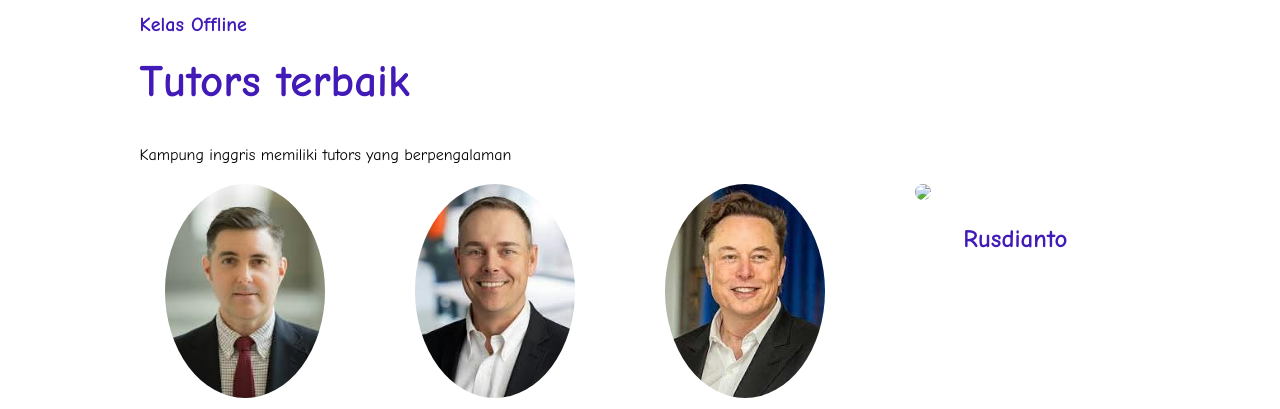
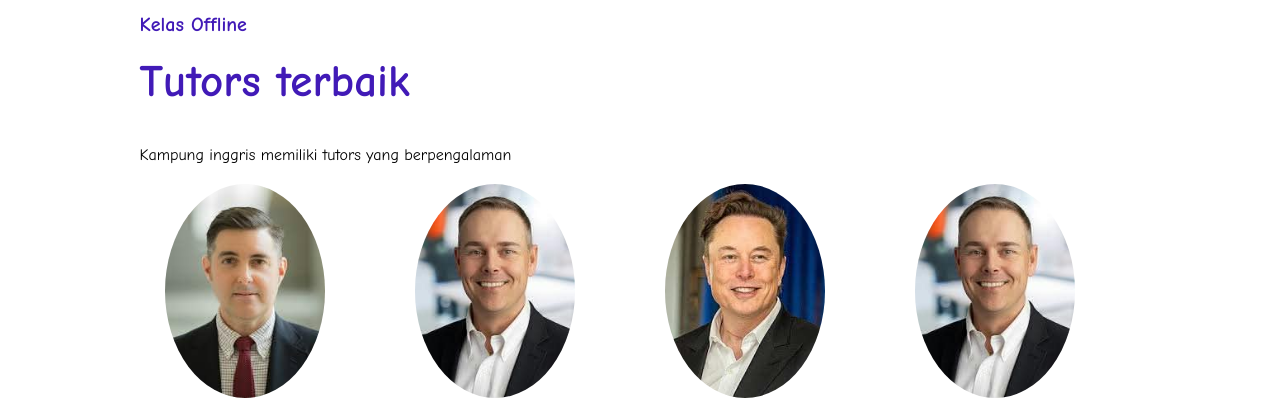
Before and after one commit to satyazaky/company09, a plain HTML site: page index.html in a window 1280 px wide. Shown: the part 1117-1526 px from the top of the page. Drawn offline with Linux system fonts and the light colour scheme.

Commit message:
Update image source for tutor card

```diff
--- a/index.html
+++ b/index.html
@@ -72,7 +72,7 @@
                         <p>Raningcipta</p>
                     </div>
                     <div class="kartu-tutor">
-                        <img src="../website e-learning/wilson.jpg" />
+                        <img src="WhatsApp Image 2026-11-17 at 20.45.44 (2).jpeg" />
                         <p>Rusdianto</p>
                     </div>
                 </div>
```
